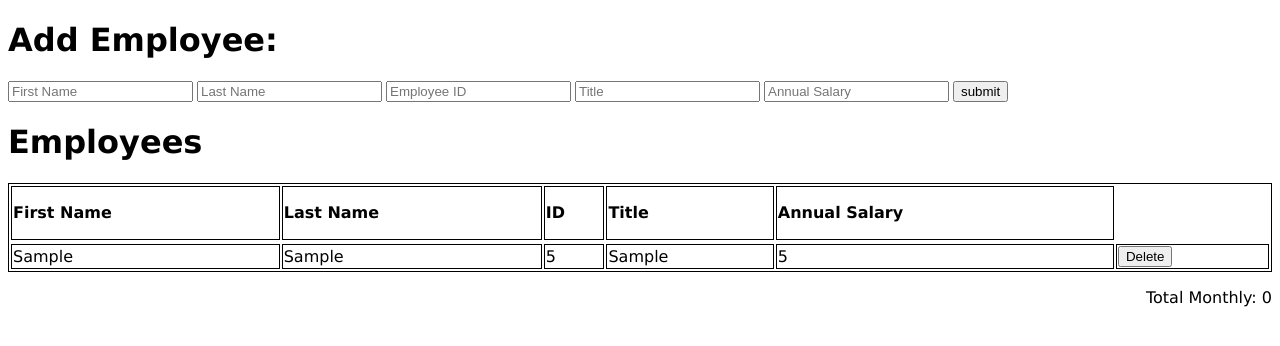
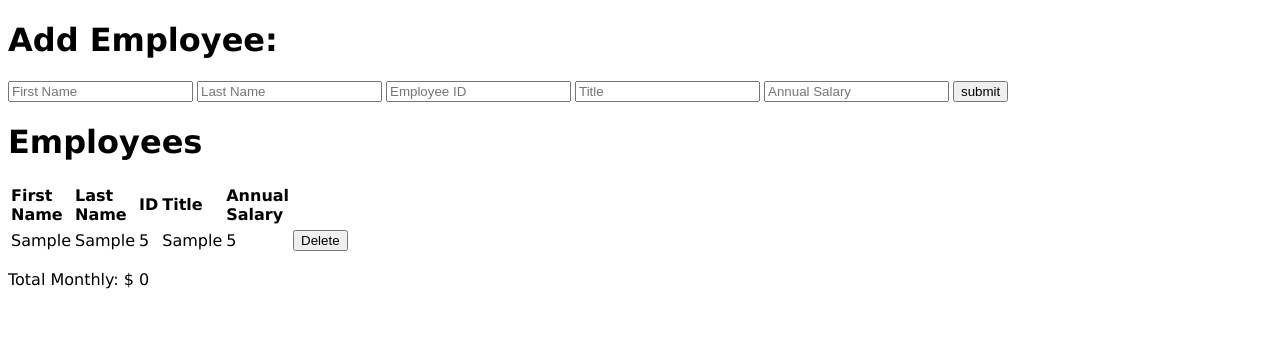
Before and after one commit to MileyLuna/weekend-1-jquery-salary-calculator, a plain HTML site: page index.html in a window 1280 px wide. Both pictures are taken after typing "Sample", "Sample", "5", "Sample", "5" into the empty fields and a click on the button "submit". Drawn offline with Linux system fonts and the light colour scheme.

Commit message:
it's not pushing my work through. need to work on delete button

```diff
--- a/client.js
+++ b/client.js
@@ -1,35 +1,39 @@
 $(onReady);
 
-function onReady(){
+function onReady() {
     console.log('in onReady');
     //call submit button on hitIt function
     $('#submit').on('click', hitIt);
 
-    //on delete button click perform deleteButton function
+    //perform deleteButton function when the deleteNow button is click
     $(document).on('click', '.deleteNow', deleteButton);
 
 }
 
+let employees = [];
 
-function hitIt(){
+//submit button function
+function hitIt() {
     console.log('in hitIt');
 
-    //create  new variables
-    let employeeName = $('.firstIn').val();
-    let employeeLast = $('.lastIn').val();
-    let employeeId = $('.employeeIn').val();
-    let employeeTitle = $('.titleIn').val();
-    let employeeAnnual = $('.annualIn').val();
+    //create objects to collect values from inputs
+    let employeeInfo = {
 
-    //check if button works and input submits into table
-    // if statement to not input empty value that will create white space
+        name: $('.firstIn').val(),
+        last: $('.lastIn').val(),
+        empId: $('.employeeIn').val(),
+        title: $('.titleIn').val(),
+        annualSal: $('.annualIn').val()
+    };
+
+    //send vaules to the table
     $('.table').append(
         `<tr>`,
-        `<td>${employeeName}</td>`,
-        `<td>${employeeLast}</td>`,
-        `<td>${employeeId}</td>`,
-        `<td>${employeeTitle}</td>`,
-        `<td>${employeeAnnual}</td>`,
+        `<td>${employeeInfo.name}</td>`,
+        `<td>${employeeInfo.last}</td>`,
+        `<td>${employeeInfo.empId}</td>`,
+        `<td>${employeeInfo.title}</td>`,
+        `<td>${employeeInfo.annualSal}</td>`,
         `<td><button class="deleteNow"> Delete </button></td>`,
         `</tr>`
     );
@@ -42,55 +46,37 @@ function hitIt(){
     $('.titleIn').val('');
     $('.annualIn').val('');
 
+    //push object into empty array to use for monthly total
+    employees.push(employeeInfo);
+    //call totalSalary to action
+    totalSalary();
 
-//new variable for annualSum
-        let newEmployee ={
-            fName: employeeName,
-            lName: employeeLast,
-            id: employeeId,
-            title: employeeId,
-            annual: employeeAnnual
+};
+
+//funtion to calculate monthly total
+function totalSalary() {
+    //loop through annual salary and divide by 12 for monthly total
+    console.log('in totalSalary');
+    let sum = 0;
+    for (let i = 0; i < employees.length; i++) {
+        //turn string into number
+        sum += Number(employees[i].annualSal);
     };
+    //create new variable and divide annual salaray by 12 to get monthly total
+    let totalMonthly = Math.round(sum / 12);
 
-    //monethlySum.push(newEmployee);
+    if (totalMonthly > 20000) {
+        $('.calculations').css('color','red');
 
+    };
+    //send the new variable value over to HTML paragraph
+    $('.monthlySum').html(`$  ${totalMonthly}`);
 
-
-    //---------red background once limit is hit
-    //changed background if total hit red
-    // if (sum = 20000){
-        //$('.background').css('background-color','red');
-    //}
-
-
-}
+};
 
 //function to delete selected row
-    function deleteButton(){
+function deleteButton() {
     console.log('in deleteButton');
+    //'this' button to remove closest table row
     $(this).closest('tr').remove();
 }
-
-
-
-
-
-    // loop through value of employee annual / by 12 for monthly
-
-
-
-// };
-// let sum = 0;
-// let employeeAnnual = $('.annualIn').val();
-
-
-// function totalMonthly(){
-//     console.log('in totalMonthly');
-
-// for (let i = 0; i < employeeAnnual.length; i++){
-//     sum += employeeAnnual[i];
-// }
-// return sum;
-
-
-// };
--- a/index.html
+++ b/index.html
@@ -1,4 +1,3 @@
-
 <!DOCTYPE html>
 <!--[if lt IE 7]>      <html class="no-js lt-ie9 lt-ie8 lt-ie7"> <![endif]-->
 <!--[if IE 7]>         <html class="no-js lt-ie9 lt-ie8"> <![endif]-->
@@ -18,15 +17,14 @@
 
     <link rel="stylesheet" href="style.css">
 
-    <!--<link rel="stylesheet" href="style.css">
-</head>-->
+
+
+
+<body class="background">
 
     <header>
         <h1>Add Employee:</h1>
     </header>
-
-
-<body class="background">
 
     <main>
         <input class="firstIn" placeholder="First Name">
@@ -55,9 +53,11 @@
 
     </main>
 
-    <p>Total Monthly:
-        <span class="monthlySum">0</span>
+    <p class="calculations"> Total Monthly:
+        <span class="monthlySum"></span>
     </p>
+
+
 
 
 
```
Also changed, not shown: style.css (+18 -3 lines). Lines whose indentation alone changed are shown as unchanged.
